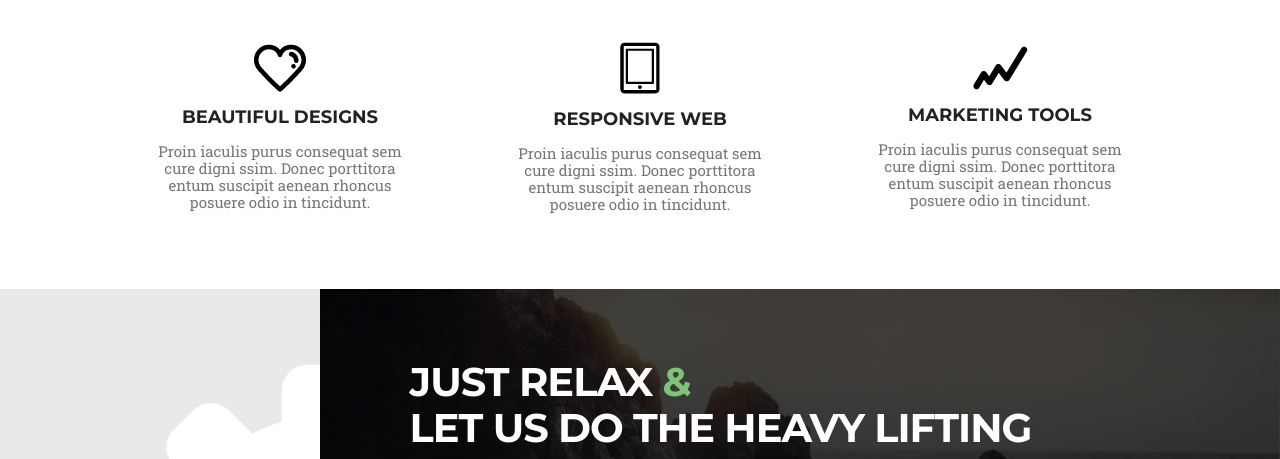
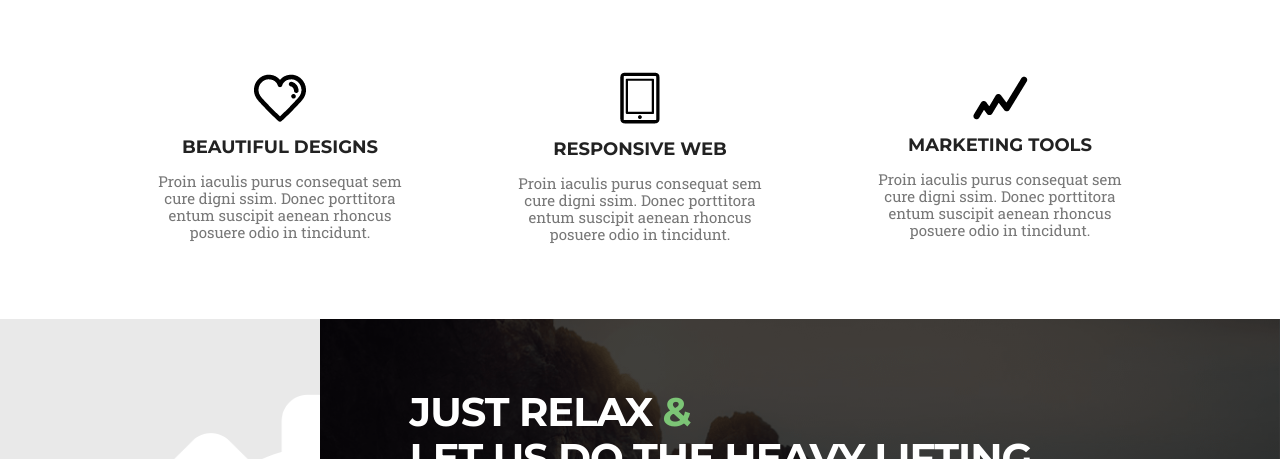
Before and after one commit to Mateusz-Szczepaniak/WebDev-Challenge-3, a plain HTML site: page index.html in a window 1280 px wide. Shown: the part 737-1196 px from the top of the page. Drawn offline with Linux system fonts and the light colour scheme.

Commit message:
Update style.css

```diff
--- a/css/style.css
+++ b/css/style.css
@@ -399,7 +399,8 @@ html{
     }
     .services__main{
         justify-content: space-evenly;
-        padding: 3rem auto 0 auto;
+        padding: 3rem 0 0;
+        margin: 0 auto;
     }
     .secondary-title{
         font-size: 4rem;
```
